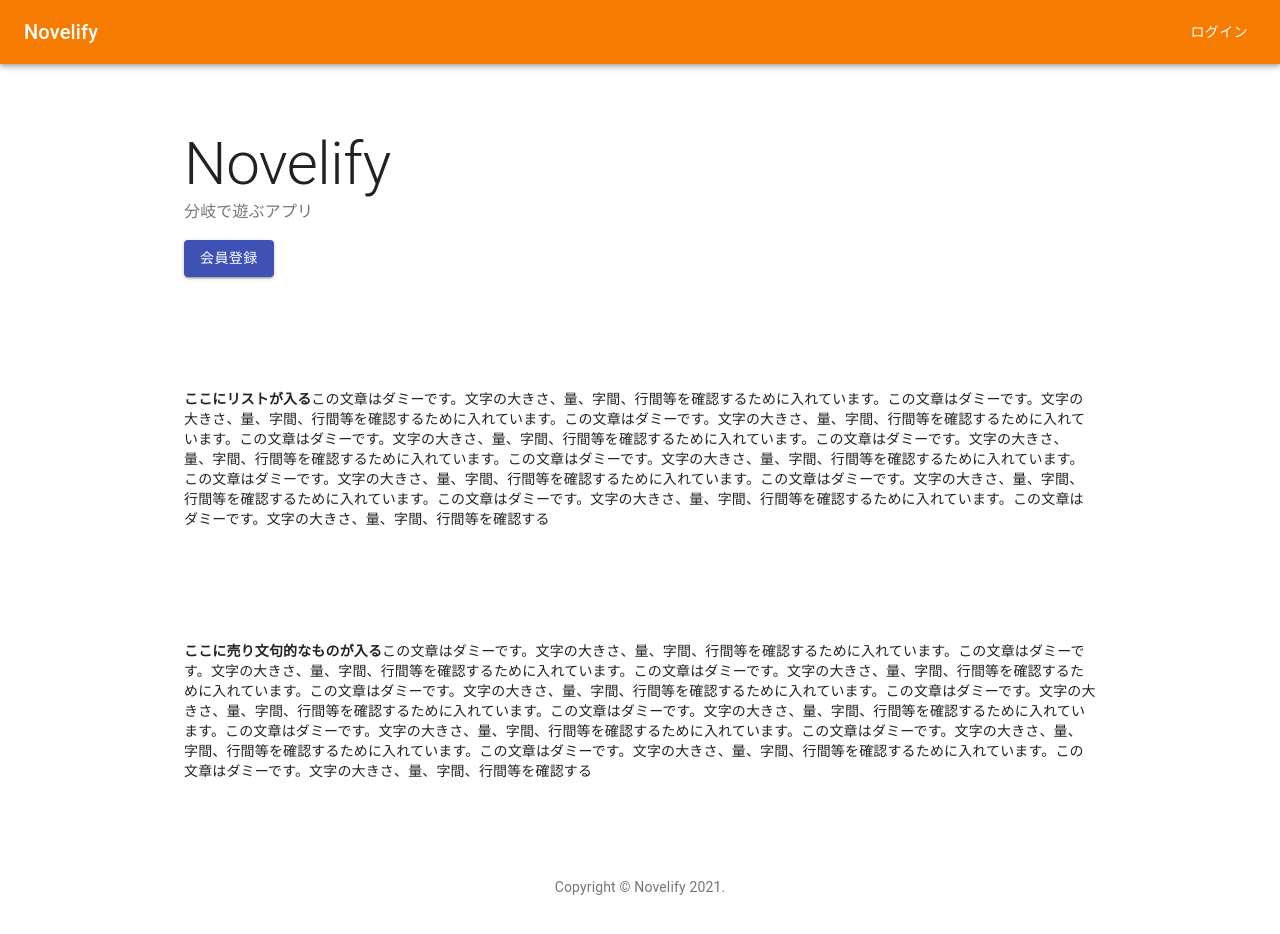
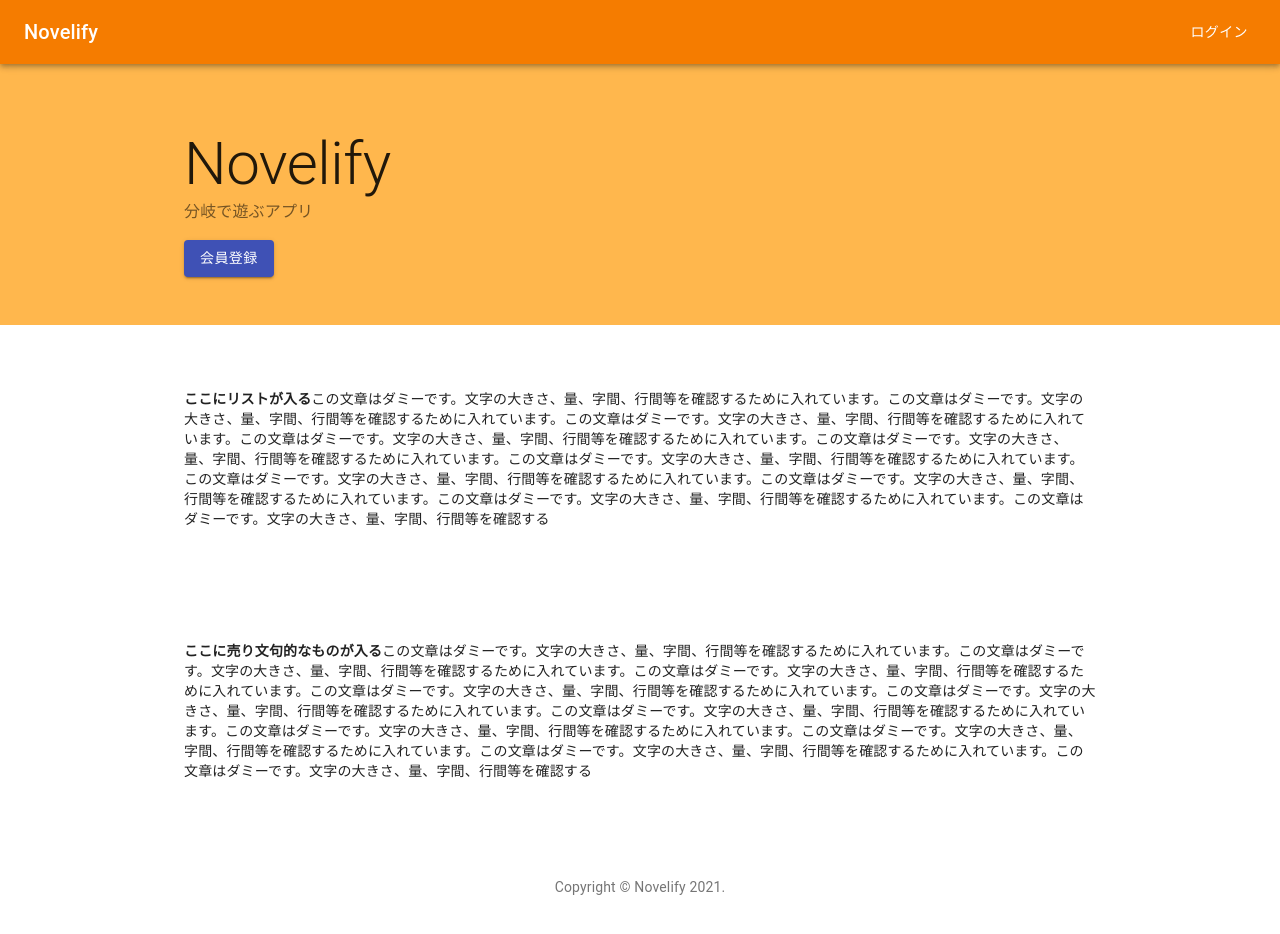
Before and after one commit to kijimaD/novelify, a React (Create React App) app in the folder front/: page / in a window 1280 px wide. Shown: the top 934 px of the page. Built offline with nearby package versions, Linux system fonts and the light colour scheme.

Commit message:
className topContentを作成した

```diff
--- a/front/src/TopPage.js
+++ b/front/src/TopPage.js
@@ -37,6 +37,10 @@ const useStyles = makeStyles((theme) => ({
   loginButton: {
     marginLeft: 'auto',
   },
+  topContent: {
+    backgroundColor: theme.palette.warning.light,
+    padding: theme.spacing(8, 0, 6),
+  },
   content: {
     backgroundColor: theme.palette.background.paper,
     padding: theme.spacing(8, 0, 6),
@@ -65,9 +69,9 @@ export default function Album() {
       </AppBar>
       <main>
         {/* unit */}
-        <div className={classes.content} align="left">
+        <div className={classes.topContent} align="left">
           <Container maxWidth="md">
-            <Typography component="h1" variant="h2" color="textPrimary">
+            <Typography color="textPrimary" component="h1" variant="h2">
               Novelify
             </Typography>
             <Typography color="textSecondary" paragraph>
```
